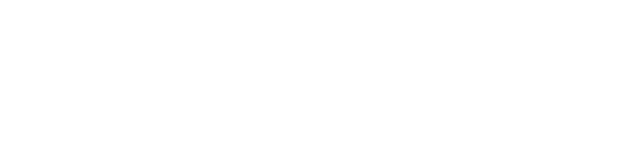
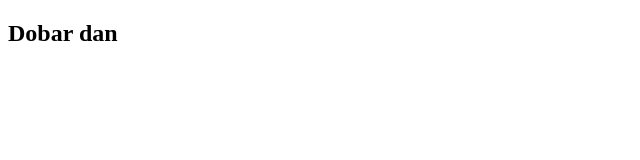
Before and after one commit to markorus95/Grupa2023Mart, a plain HTML site: page index.html in a window 1280 px wide. Shown: the whole page, without its empty margins (0-640 px from the left). Drawn offline with Linux system fonts and the light colour scheme.

Commit message:
dodao sam naslov 2
dodao sam naslov

```diff
--- a/index.html
+++ b/index.html
@@ -7,7 +7,7 @@
     <title>Document</title>
 </head>
 <body>
-
+    <h2>Dobar dan<h2>
     <div id="pera"></div>
     <script src="js.js"></script>
 </body>
```
